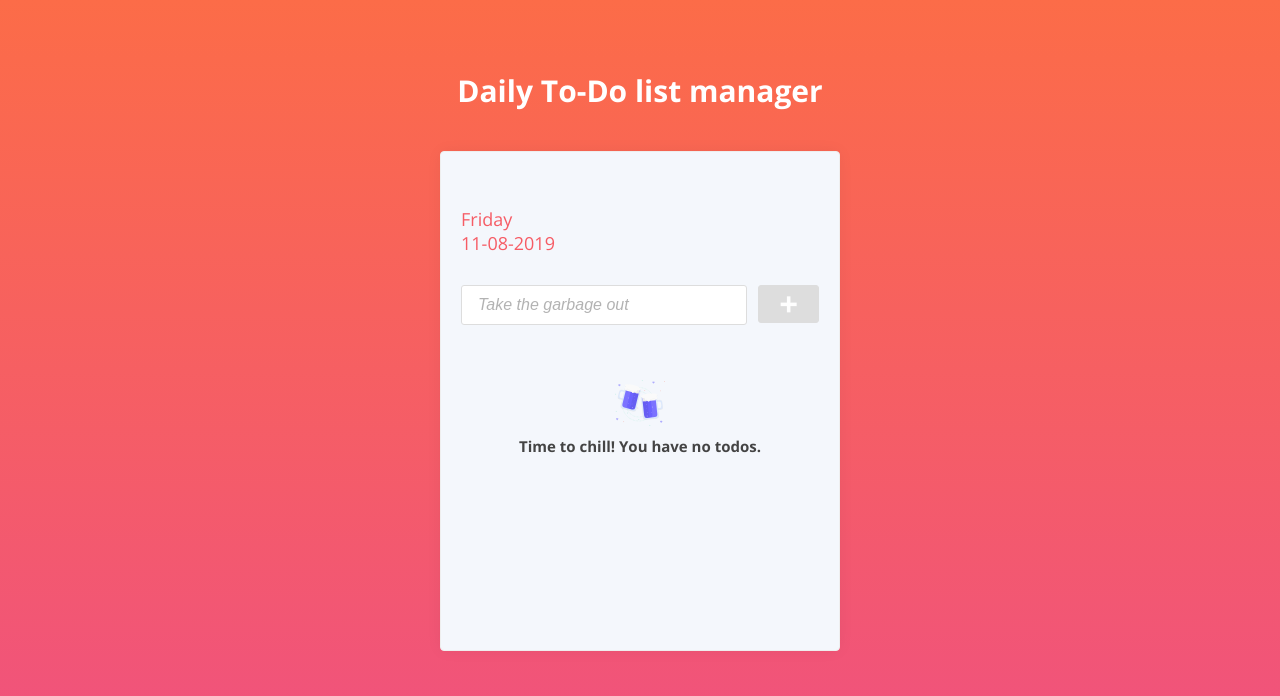
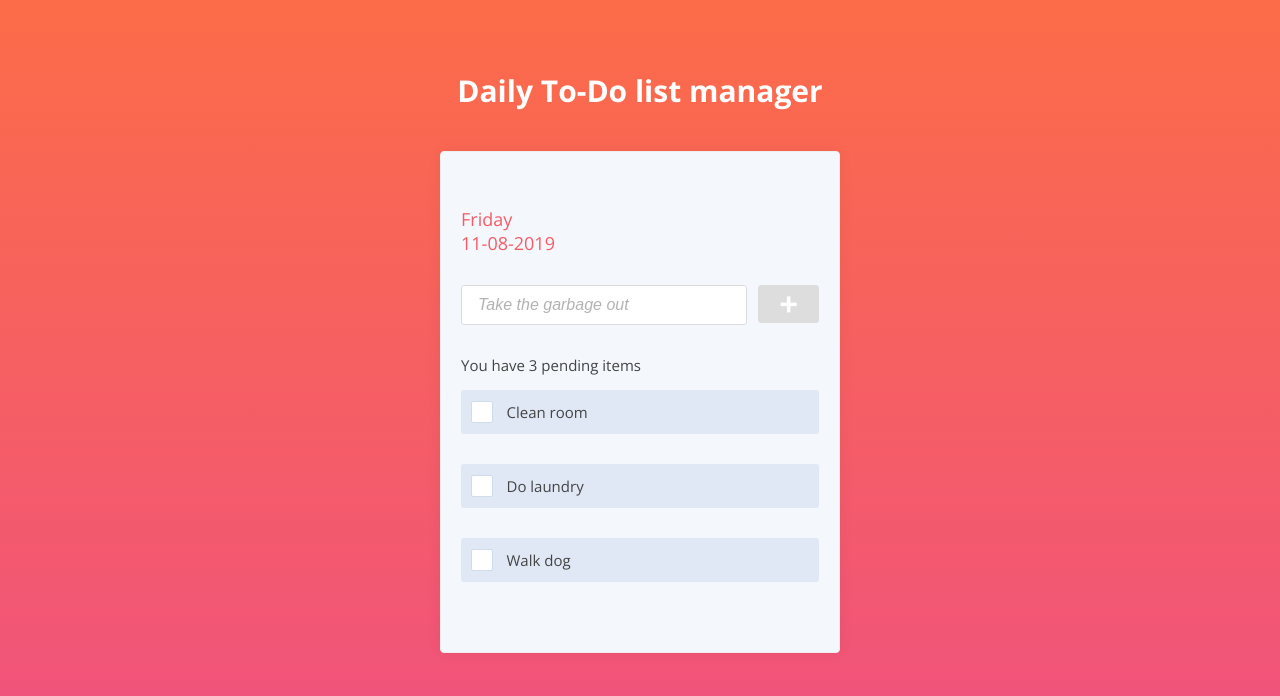
Before and after one commit to peoray/fancy-todo-app, a React (Create React App) app: page / in a window 1280 px wide. Shown: the top 696 px of the page. Built offline with nearby package versions, Linux system fonts and the light colour scheme.

Commit message:
add todo to list

```diff
--- a/package.json
+++ b/package.json
@@ -3,9 +3,11 @@
   "version": "0.1.0",
   "private": true,
   "dependencies": {
+    "classnames": "^2.2.6",
     "react": "^16.11.0",
     "react-dom": "^16.11.0",
-    "react-scripts": "3.2.0"
+    "react-scripts": "3.2.0",
+    "uuid": "^3.3.3"
   },
   "scripts": {
     "start": "react-scripts start",
--- a/src/App.js
+++ b/src/App.js
@@ -1,42 +1,78 @@
 import React, { Component } from 'react';
 import TodoList from './components/todo-list/todo-list.component';
+import uuid from 'uuid';
 // import Date from './components/date/date.component';
 import './App.css';
 
 class App extends Component {
   state = {
     todos: [
-      // {
-      //   id: 1,
-      //   title: 'Clean room',
-      //   done: false
-      // },
-      // {
-      //   id: 2,
-      //   title: 'Do laundry',
-      //   done: false
-      // },
-      // {
-      //   id: 3,
-      //   title: 'Walk dog',
-      //   done: false
-      // }
+      {
+        id: 1,
+        title: 'Clean room',
+        completed: false
+      },
+      {
+        id: 2,
+        title: 'Do laundry',
+        completed: false
+      },
+      {
+        id: 3,
+        title: 'Walk dog',
+        completed: false
+      }
     ],
     todo: ''
   };
 
   handleChange = e => {
     e.preventDefault();
-    this.setState({todo: e.target.value})
-  }
+    this.setState({ todo: e.target.value });
+  };
+
+  addTodo = e => {
+    e.preventDefault();
+    const { todos, todo } = this.state;
+    const newTodo = {
+      id: uuid(),
+      title: todo,
+      completed: false
+    };
+    // this.setState({ todos: [...todos, newTodo] });
+    this.setState((prevState, prevProps) => {
+      return { todos: [...todos, newTodo] };
+    }, () => ({ prevState: '' }));
+    // this.setState({
+    //   todo: ''
+    // });
+  };
+
+  deleteTodo = id => {
+    const { todos } = this.state;
+    this.setState({
+      // todos: [...this.state.todos.splice(this.state.todos.indexOf(item), 1)]
+      todos: [todos.filter(todo => todo.id !== id)]
+    });
+  };
 
   render() {
-    const { todos } = this.state;
+    const { todos, todo } = this.state;
+
+    const pending = todos.filter(todo => !todo.completed);
+
     return (
       <div>
         <h1>Daily To-Do list manager</h1>
         {/* <Date /> */}
-        <TodoList todos={todos} handleChange={this.handleChange} />
+        <TodoList
+          todos={todos}
+          handleChange={this.handleChange}
+          pending={pending}
+          todo={todo}
+          addTodo={this.addTodo}
+          deleteTodo={this.deleteTodo}
+        />
       </div>
     );
   }
--- a/src/components/add-todo/add-todo.component.jsx
+++ b/src/components/add-todo/add-todo.component.jsx
@@ -1,16 +1,22 @@
 import React from 'react';
+import classnames from 'classnames';
 
-const AddTodo = ({ handleChange }) => {
+const AddTodo = ({ handleChange, todo, addTodo }) => {
   return (
     <div>
-      <form>
+      <form onSubmit={addTodo}>
         <input
           type="text"
-          class="input-todo"
           placeholder="Take the garbage out"
           onChange={handleChange}
+          className={classnames('input-todo', { active: todo })}
         />
-        <div class="btn btn-add">+</div>
+        <div
+          className={classnames('btn btn-add', { active: todo })}
+          onClick={addTodo}
+        >
+          +
+        </div>
       </form>
     </div>
   );
--- a/src/components/todo-list/todo-list.component.jsx
+++ b/src/components/todo-list/todo-list.component.jsx
@@ -5,15 +5,30 @@ import AddTodo from '../add-todo/add-todo.component';
 
 import './todo-list.styles.css';
 
-const TodoList = ({ todos, handleChange }) => {
+const TodoList = ({
+  todos,
+  handleChange,
+  pending,
+  todo,
+  addTodo,
+  deleteTodo
+}) => {
   return (
     <div className="todo-wrapper">
       <Today />
-      <AddTodo handleChange={handleChange} />
+      <AddTodo handleChange={handleChange} todo={todo} addTodo={addTodo} />
+      {pending && pending.length > 0 ? (
+        <p className="status busy">
+          You have {pending.length} pending item
+          {pending.length > 1 ? <span>s</span> : ''}
+        </p>
+      ) : null}
       {todos.length > 0 ? (
-        todos.map(todo => <Todo todo={todo} key={todo.id} />)
+        todos.map(todo => (
+          <Todo todo={todo} key={todo.id} deleteTodo={deleteTodo} />
+        ))
       ) : (
-        <p class="status free">
+        <p className="status free">
           <img src="images/beer_celebration.svg" alt="celebration" />
           Time to chill! You have no todos.
         </p>
--- a/src/components/todo/todo.component.jsx
+++ b/src/components/todo/todo.component.jsx
@@ -1,17 +1,20 @@
 import React from 'react';
 import './todo.styles.css';
 
-const Todo = ({ todo }) => {
+const Todo = ({ todo, deleteTodo }) => {
   return (
-    <div className="todo-list">
-      {/* <div v-if="pending.length > 0"> */}
-      {/* <p class="status busy">You have {{ pending.length }} pending item<span v-if="pending.length>1">s</span></p> */}
-      <input class="todo-checkbox" type="checkbox" />
-      <label></label>
-      <span class="todo-text">{todo.title}</span>
-      {/* <span class="delete" @click="deleteItem(item)"></span> */}
-
-      {/* </div>  */}
+    <div>
+      <ul className="todo-list">
+        <li>
+          <input className="todo-checkbox" type="checkbox" />
+          <label></label>
+          <span className="todo-text">{todo.title}</span>
+          <span
+            className="delete"
+            onClick={deleteTodo.bind(this, todo.id)}
+          ></span>
+        </li>
+      </ul>
     </div>
   );
 };
--- a/src/components/todo/todo.styles.css
+++ b/src/components/todo/todo.styles.css
@@ -169,7 +169,7 @@ ul.todo-list li .delete:after {
   height: 16px;
   top: 50%;
   left: 50%;
-  /* background-image: url(../images/trash.svg); */
+  background-image: url(/images/trash.svg);
   background-repeat: no-repeat;
   background-position: center;
   background-size: contain;
```
Also changed, not shown: 1 other file (tests, documents, lock files or other folders).
